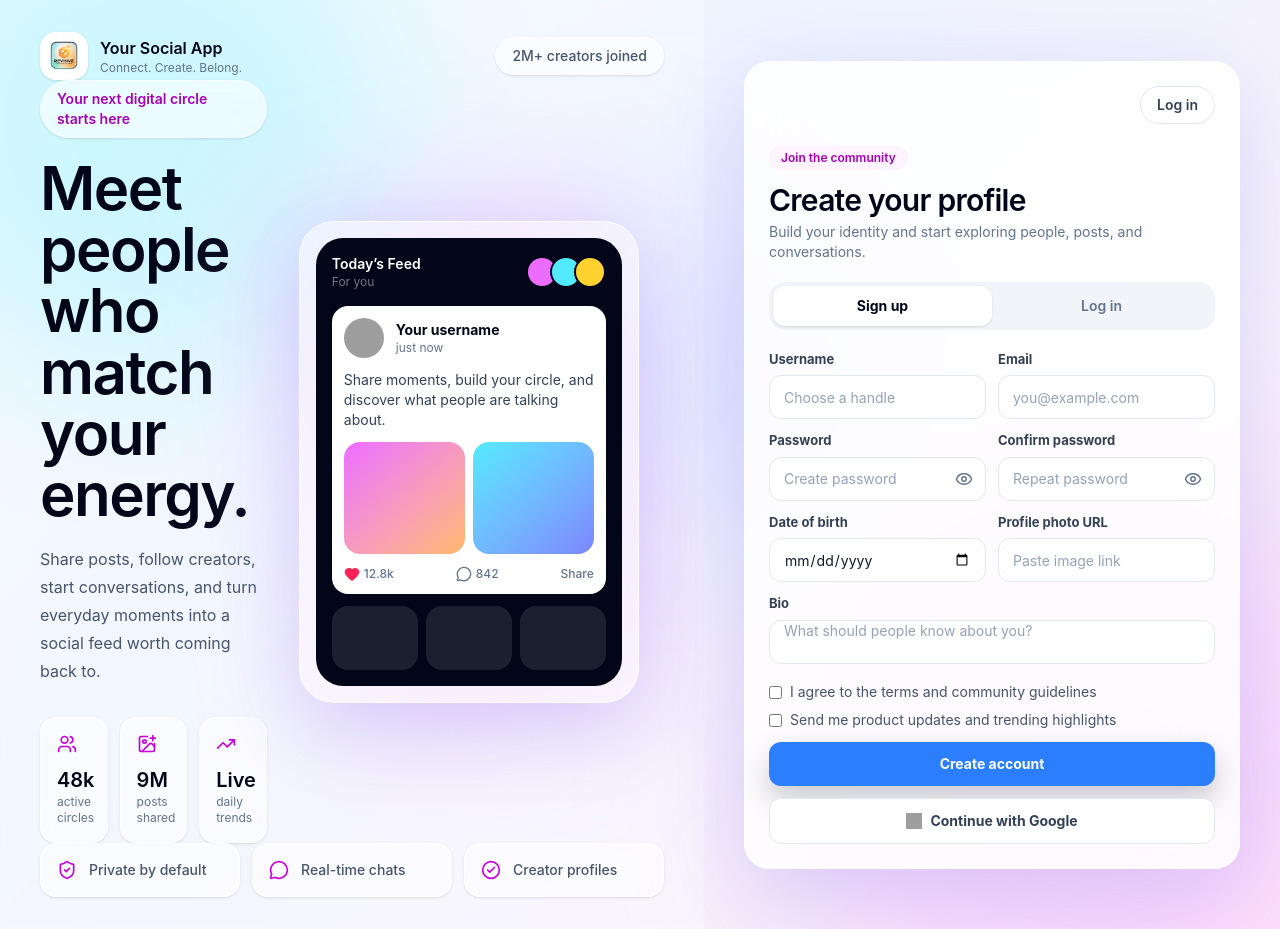
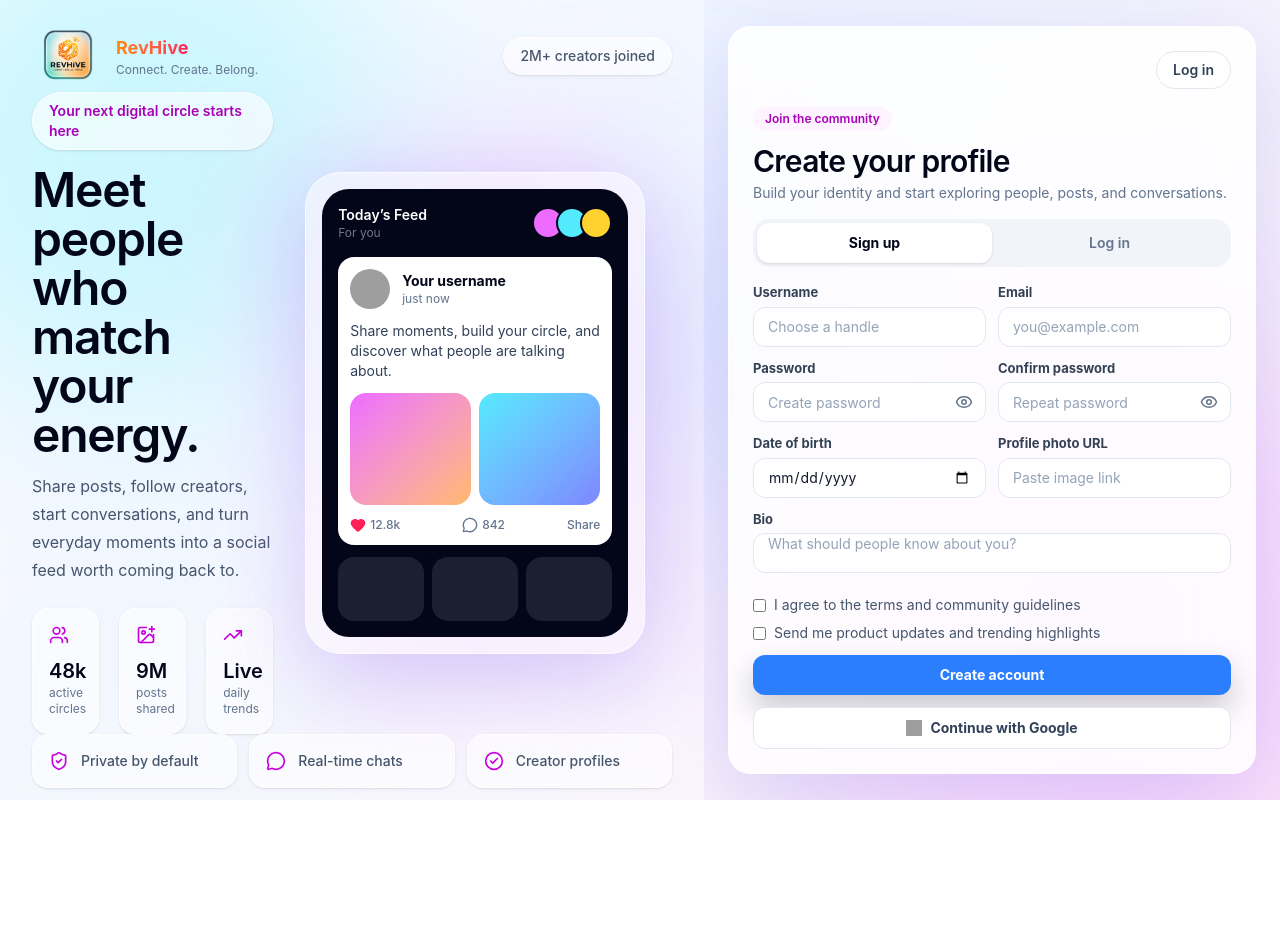
Before and after one commit to sourav-kr14/RevHive-Frontend, a React (Vite) app: page /signup in a window 1280 px wide. After the commit the page ends 800 px from the top, so only its background shows below. Built offline with nearby package versions, Linux system fonts and the light colour scheme; grey boxes are pictures that could not be loaded.

Commit message:
update: removed scroll and converted to a single page layout

```diff
--- a/src/pages/Auth/Signup.jsx
+++ b/src/pages/Auth/Signup.jsx
@@ -137,15 +137,15 @@ const Signup = () => {
     "Share moments, build your circle, and discover what people are talking about.";
 
   return (
-    <div className="min-h-screen w-full overflow-hidden bg-[#eef4ff] text-slate-950">
-      <div className="relative min-h-screen w-full overflow-hidden">
+    <div className="h-screen w-full overflow-hidden bg-[#eef4ff] text-slate-950">
+      <div className="relative h-screen w-full overflow-hidden">
         <div className="absolute inset-0 bg-[linear-gradient(135deg,#f8fbff_0%,#eef4ff_36%,#fff1f8_100%)]" />
         <div className="absolute left-[-10%] top-[-15%] h-[520px] w-[520px] rounded-full bg-cyan-300/35 blur-[90px]" />
         <div className="absolute bottom-[-18%] right-[-10%] h-[620px] w-[620px] rounded-full bg-fuchsia-300/35 blur-[100px]" />
         <div className="absolute left-[38%] top-[22%] h-[340px] w-[340px] rounded-full bg-indigo-300/25 blur-[90px]" />
 
-        <div className="relative z-10 grid min-h-screen w-full xl:grid-cols-[1.1fr_0.9fr]">
-          <section className="relative hidden overflow-hidden px-10 py-8 xl:flex xl:flex-col xl:justify-between">
+        <div className="relative z-10 grid h-screen w-full xl:grid-cols-[1.1fr_0.9fr]">
+          <section className="relative hidden overflow-hidden px-8 py-5 xl:flex xl:flex-col xl:justify-between">
             <div className="absolute inset-0 bg-white/25 backdrop-blur-[2px]" />
 
             <div className="relative z-10 flex items-center justify-between">
@@ -153,11 +153,11 @@ const Signup = () => {
                 <img
                   src="/logo.png"
                   alt="Logo"
-                  className="h-12 w-12 rounded-2xl bg-white p-1 object-contain shadow-sm"
+                  className="h-18 w-18 rounded-2xl"
                 />
                 <div>
-                  <p className="text-base font-semibold text-slate-950">
-                    Your Social App
+                  <p className="bg-gradient-to-r from-orange-400 via-rose-500 to-pink-500 bg-clip-text text-lg font-bold text-transparent">
+                    RevHive
                   </p>
                   <p className="text-xs text-slate-500">
                     Connect. Create. Belong.
@@ -172,20 +172,20 @@ const Signup = () => {
 
             <div className="relative z-10 grid grid-cols-[0.9fr_1.1fr] gap-8">
               <div className="flex flex-col justify-center">
-                <div className="mb-5 inline-flex w-fit items-center gap-2 rounded-full border border-white/70 bg-white/60 px-4 py-2 text-sm font-semibold text-fuchsia-700 shadow-sm backdrop-blur">
+                <div className="mb-4 inline-flex w-fit items-center gap-2 rounded-full border border-white/70 bg-white/60 px-4 py-2 text-sm font-semibold text-fuchsia-700 shadow-sm backdrop-blur">
                   Your next digital circle starts here
                 </div>
 
-                <h1 className="max-w-xl text-6xl font-semibold leading-[1.02] tracking-tight text-slate-950">
+                <h1 className="max-w-xl text-5xl font-semibold leading-[1.02] tracking-tight text-slate-950">
                   Meet people who match your energy.
                 </h1>
 
-                <p className="mt-5 max-w-lg text-base leading-7 text-slate-600">
+                <p className="mt-3 max-w-lg text-base leading-7 text-slate-600">
                   Share posts, follow creators, start conversations, and turn
                   everyday moments into a social feed worth coming back to.
                 </p>
 
-                <div className="mt-8 grid max-w-xl grid-cols-3 gap-3">
+                <div className="mt-6 grid max-w-xl grid-cols-3 gap-5">
                   <div className="rounded-2xl border border-white/70 bg-white/55 p-4 shadow-sm backdrop-blur">
                     <Users size={20} className="mb-3 text-fuchsia-600" />
                     <p className="text-xl font-semibold text-slate-950">48k</p>
@@ -301,9 +301,9 @@ const Signup = () => {
             </div>
           </section>
 
-          <main className="flex min-h-screen items-center justify-center px-4 py-5 sm:px-6 lg:px-10">
-            <div className="w-full max-w-2xl rounded-[1.6rem] border border-white/70 bg-white/85 p-5 shadow-[0_24px_90px_rgba(79,70,229,0.18)] backdrop-blur-xl sm:p-6">
-              <div className="mb-5 flex items-center justify-between gap-4">
+          <main className="flex h-screen items-center justify-center px-4 py-2 sm:px-5 lg:px-6 overflow-hidden">
+            <div className="w-full max-w-2xl rounded-[1.4rem] border border-white/70 bg-white/85 p-4 shadow-[0_24px_90px_rgba(79,70,229,0.18)] backdrop-blur-xl sm:p-6">
+              <div className="mb-4 flex items-center justify-between gap-4">
                 <div className="flex items-center gap-3 xl:hidden">
                   <img
                     src="/logo.png"
@@ -329,7 +329,7 @@ const Signup = () => {
                 </button>
               </div>
 
-              <div className="mb-5">
+              <div className="mb-4">
                 <div className="mb-3 inline-flex items-center gap-2 rounded-full bg-fuchsia-50 px-3 py-1 text-xs font-semibold text-fuchsia-700">
                   Join the community
                 </div>
@@ -344,7 +344,7 @@ const Signup = () => {
                 </p>
               </div>
 
-              <div className="mb-5 grid grid-cols-2 rounded-2xl bg-slate-100 p-1">
+              <div className="mb-4 grid grid-cols-2 rounded-2xl bg-slate-100 p-1">
                 <button
                   type="button"
                   className="rounded-xl bg-white py-2.5 text-sm font-bold text-slate-950 shadow-sm"
@@ -479,11 +479,11 @@ const Signup = () => {
                     rows="2"
                     value={formData.bio}
                     onChange={handleChange}
-                    className="input h-20 resize-none py-3"
+                    className="input h-16 resize-none py-2"
                   />
                 </div>
 
-                <div className="sm:col-span-2 grid gap-2 text-sm text-slate-600">
+                <div className="sm:col-span-2 grid gap-2 pt-1 text-sm text-slate-600">
                   <label className="flex items-start gap-2">
                     <input
                       type="checkbox"
@@ -513,14 +513,14 @@ const Signup = () => {
 
                 <button
                   type="submit"
-                  className="sm:col-span-2 rounded-xl bg-blue-500 py-3 text-sm font-bold text-white shadow-[0_14px_30px_rgba(15,23,42,0.22)] transition hover:-translate-y-0.5 hover:bg-blue-600 hover:cursor-pointer"
+                  className="sm:col-span-2 rounded-xl bg-blue-500 py-2.5 text-sm font-bold text-white shadow-[0_14px_30px_rgba(15,23,42,0.22)] transition hover:-translate-y-0.5 hover:bg-blue-600 hover:cursor-pointer"
                 >
                   Create account
                 </button>
 
                 <button
                   type="button"
-                  className="sm:col-span-2 flex items-center justify-center gap-2 rounded-xl border border-slate-200 bg-white py-3 text-sm font-bold text-slate-700 transition hover:bg-slate-50"
+                  className="sm:col-span-2 flex items-center justify-center gap-2 rounded-xl border border-slate-200 bg-white py-2.5 text-sm font-bold text-slate-700 transition hover:bg-slate-50"
                 >
                   <img
                     src="https://www.svgrepo.com/show/475656/google-color.svg"
@@ -538,7 +538,7 @@ const Signup = () => {
       <style>{`
         .label {
           display: block;
-          margin-bottom: 6px;
+          margin-bottom: 4px;
           color: #334155;
           font-size: 13px;
           font-weight: 700;
@@ -546,7 +546,7 @@ const Signup = () => {
 
         .input {
           width: 100%;
-          height: 44px;
+          height: 40px;
           border: 1px solid #e2e8f0;
           border-radius: 12px;
           background: #ffffff;
@@ -583,7 +583,7 @@ const Signup = () => {
         }
 
         .error {
-          margin-top: 4px;
+          margin-top: 6px;
           color: #ef4444;
           font-size: 12px;
           line-height: 1.25;
```
